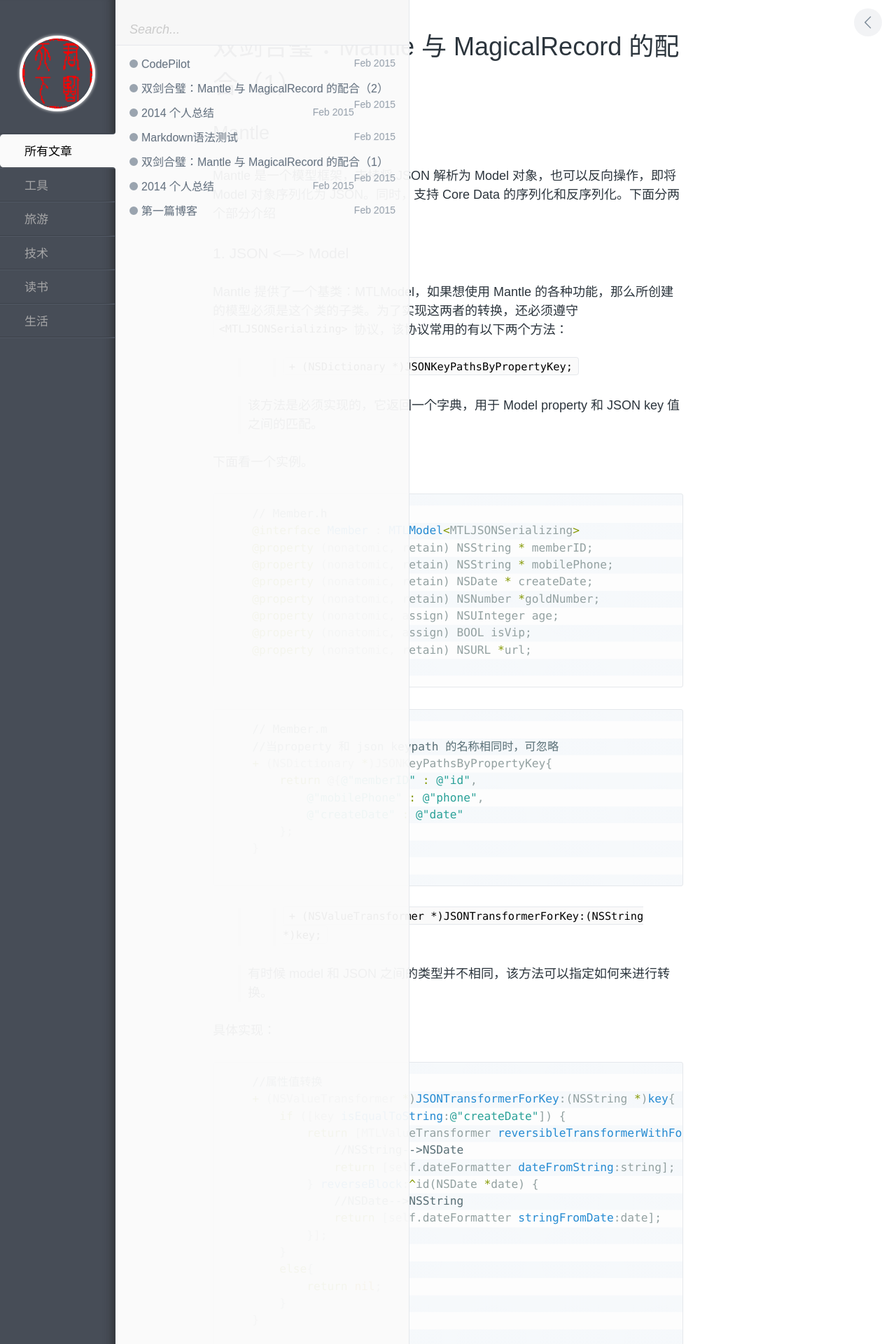
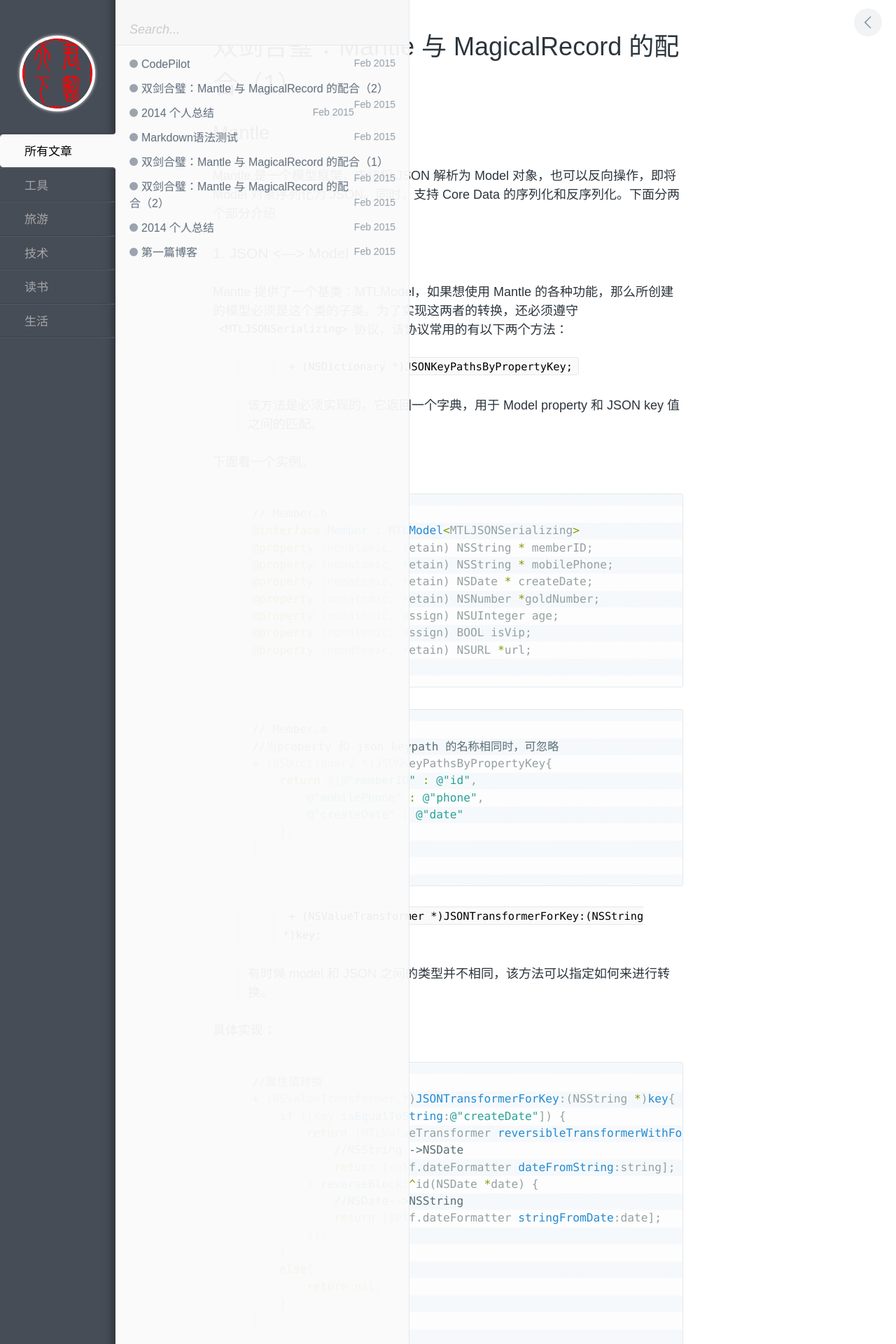
Before and after one commit to kingstal/kingstal.github.io, a Jekyll site: the page built from _posts/2015-02-09-tech-iOS-Mantle-MagicalRecord.md, in a window 1280 px wide. Shown: the top 1920 px of the page at 70% size. Built offline with Jekyll 4.4.1, drawn with Linux system fonts in a browser that asks for light colours; part of the change alters nothing that is shown.

Commit message:
modify url

```diff
--- /dev/null
+++ b/_posts/2015-02-09-tech-iOS-Mantle-MagicalRecord-2.md
@@ -0,0 +1,96 @@
+---
+layout: post
+title: 双剑合璧：Mantle 与 MagicalRecord 的配合（2）
+category: 技术
+tags: JSON,Mantle,MagicalRecord,Core Data
+keywords: JSON,Mantle,MagicalRecord,Core Data
+description: Mantle 用于 JSON 和 Model 之间的转换，而 MagicalRecord 则方便将转换后的 Model 用于 Core Data 操作
+---
+
+
+## MagicalRecord
+
+### 1. 配置
+在`- applicationDidFinishLaunching: withOptions:`或`-awakeFromNib`方法中，使用`MagicalRecord`类方法设置：
+
+>'+ (void)setupCoreDataStack;
++ (void)setupAutoMigratingCoreDataStack;
++ (void)setupCoreDataStackWithInMemoryStore;
++ (void)setupCoreDataStackWithStoreNamed:(NSString *)storeName;
++ (void)setupCoreDataStackWithAutoMigratingSqliteStoreNamed:(NSString *)storeName;
++ (void)setupCoreDataStackWithStoreAtURL:(NSURL *)storeURL;
++ (void)setupCoreDataStackWithAutoMigratingSqliteStoreAtURL:(NSURL *)storeURL;'
+
+上述方法会实例化一个`Core Data stack`。
+
+在程序退出的时候调用类方法`+cleanUp`类清除`MagicalRecord`的配置。
+如果为了利用苹果 iCloud Core Data 同步，可以调用以下的方法。
+
+
+
+> `+ (void)setupCoreDataStackWithiCloudContainer:(NSString *)containerID
+                              localStoreNamed:(NSString *)localStore;
+
++ (void)setupCoreDataStackWithiCloudContainer:(NSString *)containerID
+                               contentNameKey:(NSString *)contentNameKey
+                              localStoreNamed:(NSString *)localStoreName
+                      cloudStorePathComponent:(NSString *)pathSubcomponent;
+
++ (void)setupCoreDataStackWithiCloudContainer:(NSString *)containerID
+                               contentNameKey:(NSString *)contentNameKey
+                              localStoreNamed:(NSString *)localStoreName
+                      cloudStorePathComponent:(NSString *)pathSubcomponent
+                                   completion:(void (^)(void))completion;
+
++ (void)setupCoreDataStackWithiCloudContainer:(NSString *)containerID
+                              localStoreAtURL:(NSURL *)storeURL;
+
++ (void)setupCoreDataStackWithiCloudContainer:(NSString *)containerID
+                               contentNameKey:(NSString *)contentNameKey
+                              localStoreAtURL:(NSURL *)storeURL
+                      cloudStorePathComponent:(NSString *)pathSubcomponent;
+
++ (void)setupCoreDataStackWithiCloudContainer:(NSString *)containerID
+                               contentNameKey:(NSString *)contentNameKey
+                              localStoreAtURL:(NSURL *)storeURL
+                      cloudStorePathComponent:(NSString *)pathSubcomponent
+                                   completion:(void (^)(void))completion;`
+
+
+### 2. 创建 Entity【插入到 managedObjectContext】：
+
+> `Person *myPerson = [Person MR_createEntity];`默认的 context
+> `Person *myPerson = [Person MR_createEntityInContext:otherContext];`特定的 context
+
+
+### 3. 删除 Entity【从managedObjectContext 中删除】：
+
+> `[myPerson MR_deleteEntity];`
+> `[myPerson MR_deleteEntityInContext:otherContext];`
+> `[Person MR_truncateAll];`删除所有 Entity
+> `[Person MR_truncateAllInContext:otherContext];`
+
+### 4. 查询 Entity
+**基础查询**：返回的结果通常是`NSArray`。
+
+> `NSArray *people = [Person MR_findAll];`
+> `NSArray *peopleSorted = [Person MR_findAllSortedBy:@"LastName" ascending:YES];`
+> `NSArray *peopleSorted = [Person MR_findAllSortedBy:@"LastName,FirstName" ascending:YES];`
+> `NSArray *peopleSorted = [Person MR_findAllSortedBy:@"LastName:NO,FirstName" ascending:YES];`
+> `Person *person = [Person MR_findFirstByAttribute:@"FirstName" withValue:@"Forrest"];`
+
+**高级查询**：使用`NSPredicate`
+
+> `NSPredicate *peopleFilter = [NSPredicate predicateWithFormat:@"Department IN %@", @[dept1, dept2]];`
+> `NSArray *people = [Person MR_findAllWithPredicate:peopleFilter];`
+
+
+
+### 5.
+
+
+
+
+## 参考
+[http://segmentfault.com/blog/lingchen/1190000002431365](http://segmentfault.com/blog/lingchen/1190000002431365)
+[http://www.raywenderlich.com/56879/magicalrecord-tutorial-ios](http://www.raywenderlich.com/56879/magicalrecord-tutorial-ios)
--- a/_posts/2015-02-09-tech-iOS-Mantle-MagicalRecord.md
+++ b/_posts/2015-02-09-tech-iOS-Mantle-MagicalRecord.md
@@ -175,7 +175,7 @@ Mantle提供了一个专门操作Core Data的协议`<MTLManagedObjectSerializing
 
 
 
-实现对 model 的 Core Data 操作，可以借助于 MagicalRecord，它可以极大的方便 Core Data 的使用。下一篇将会介绍[如何使用MagicalRecord 来进行 Core Data 操作](/2015/02/10/tech-iOS-Mantle-MagicalRecord-2.html)。
+实现对 model 的 Core Data 操作，可以借助于 MagicalRecord，它可以极大的方便 Core Data 的使用。下一篇将会介绍[如何使用MagicalRecord 来进行 Core Data 操作](http://kingstal.github.io/2015/02/10/tech-iOS-Mantle-MagicalRecord-2.html)。
 
 
 
```
